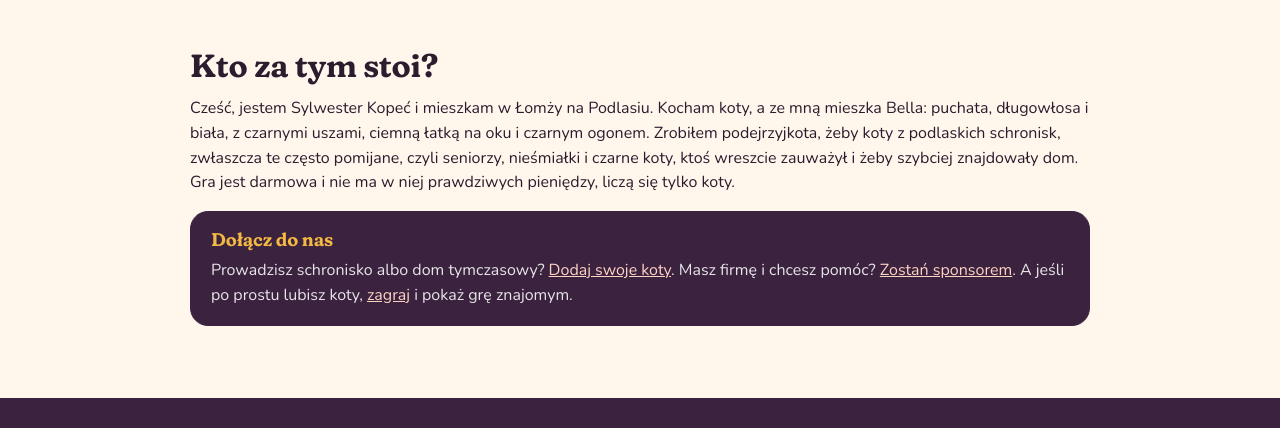
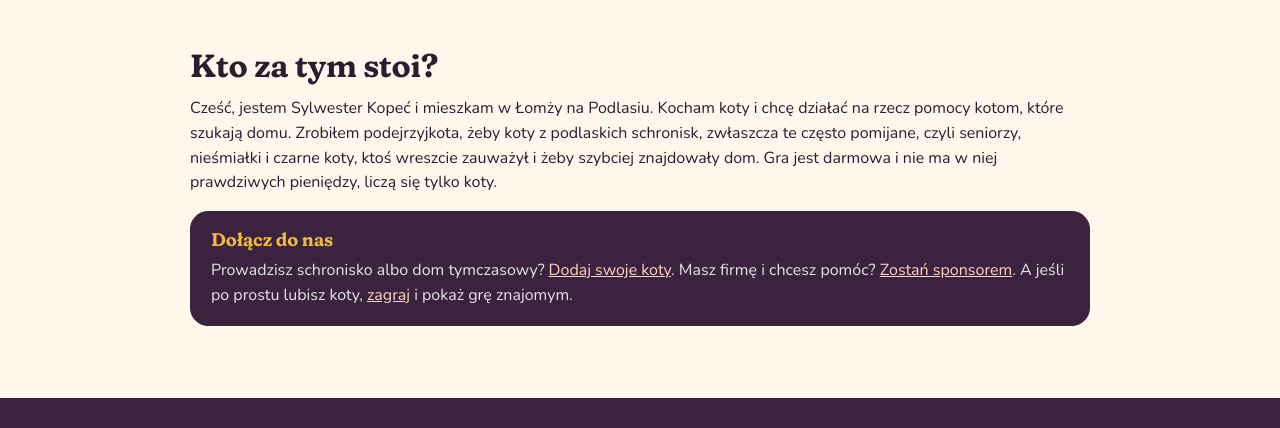
Before and after one commit to podejrzyjkotypl/podejrzyjkotypl.github.io, a plain HTML site: page o-nas.html in a window 1280 px wide. Shown: the part 1119-1547 px from the top of the page. Drawn offline with Linux system fonts and the light colour scheme.

Commit message:
O nas: poprawka tekstu

```diff
--- a/o-nas.html
+++ b/o-nas.html
@@ -73,7 +73,7 @@
     <p>Strona i aplikacja są bezpłatne dla wszystkich, także dla schronisk. Koszty domeny i utrzymania mają pokrywać reklamy, oznaczone słowem „Reklama”, i lokalni sponsorzy. Sponsorzy nie mają wpływu na to, które koty pokazujemy, ani na mnożniki w grze.</p>
 
     <h2>Kto za tym stoi?</h2>
-    <p>Cześć, jestem Sylwester Kopeć i mieszkam w Łomży na Podlasiu. Kocham koty, a ze mną mieszka Bella: puchata, długowłosa i biała, z czarnymi uszami, ciemną łatką na oku i czarnym ogonem. Zrobiłem podejrzyjkota, żeby koty z podlaskich schronisk, zwłaszcza te często pomijane, czyli seniorzy, nieśmiałki i czarne koty, ktoś wreszcie zauważył i żeby szybciej znajdowały dom. Gra jest darmowa i nie ma w niej prawdziwych pieniędzy, liczą się tylko koty.</p>
+    <p>Cześć, jestem Sylwester Kopeć i mieszkam w Łomży na Podlasiu. Kocham koty i chcę działać na rzecz pomocy kotom, które szukają domu. Zrobiłem podejrzyjkota, żeby koty z podlaskich schronisk, zwłaszcza te często pomijane, czyli seniorzy, nieśmiałki i czarne koty, ktoś wreszcie zauważył i żeby szybciej znajdowały dom. Gra jest darmowa i nie ma w niej prawdziwych pieniędzy, liczą się tylko koty.</p>
 
     <div class="info-card info-card--plum">
       <h3>Dołącz do nas</h3>
```
